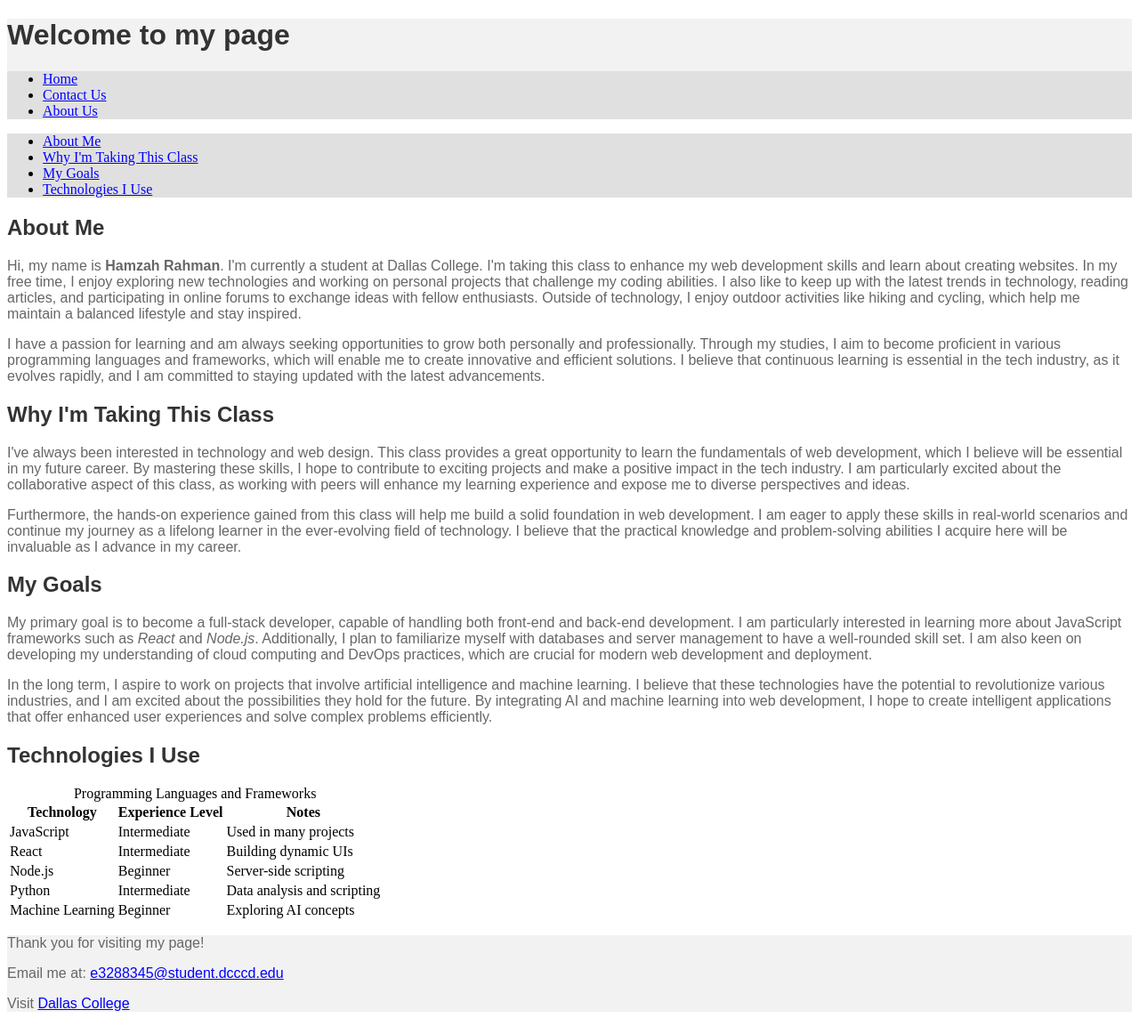
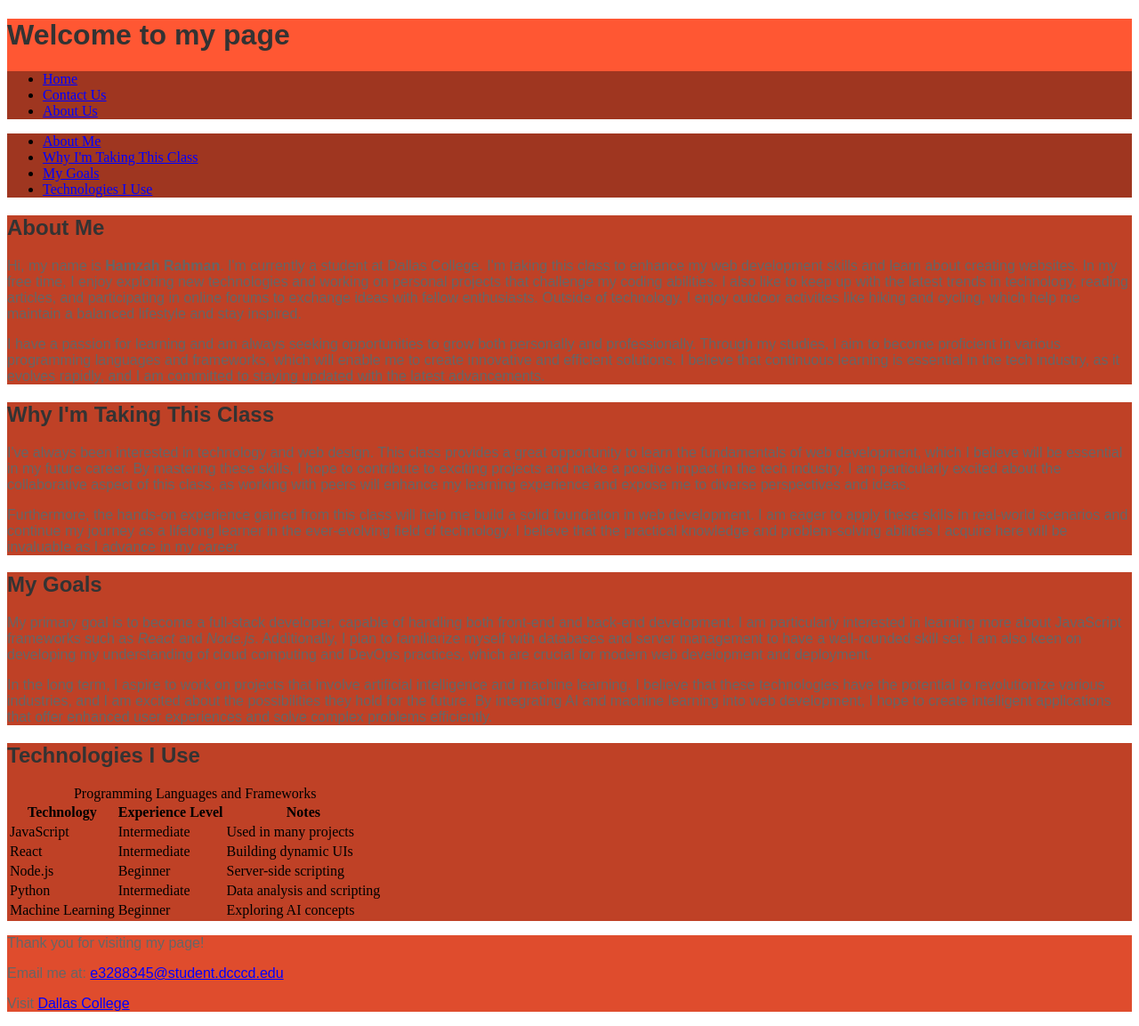
Before and after one commit to hamzahr611/my-web-page, a plain HTML site: page index.html in a window 1280 px wide. Shown: the whole page at 89% size. Drawn offline with Linux system fonts and the light colour scheme.

Commit message:
fixed colors

```diff
--- a/css/style.css
+++ b/css/style.css
@@ -1,18 +1,18 @@
 
 header {
-    background-color: #f2f2f2;
+    background-color: #FF5733;
   }
 
   footer {
-    background-color: #f2f2f2;
+    background-color: #DF4C2D;
   }
 
   section {
-    background-color: #ffffff;
+    background-color: #BF4126;
   }
 
   nav {
-    background-color: #e0e0e0;
+    background-color: #9F3620;
   }
 
   h1, h2, h3, h4, h5, h6 {
@@ -31,7 +31,7 @@ header {
   }
 
   a:visited {
-    color: purple;
+    color: #200B06;
   }
 
   a:hover {
```
